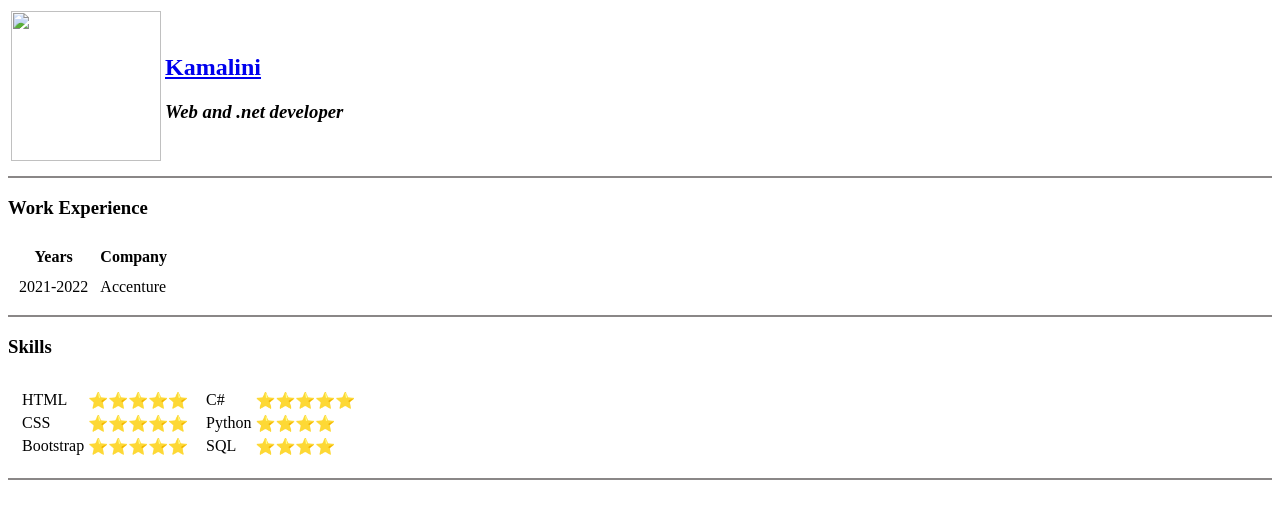
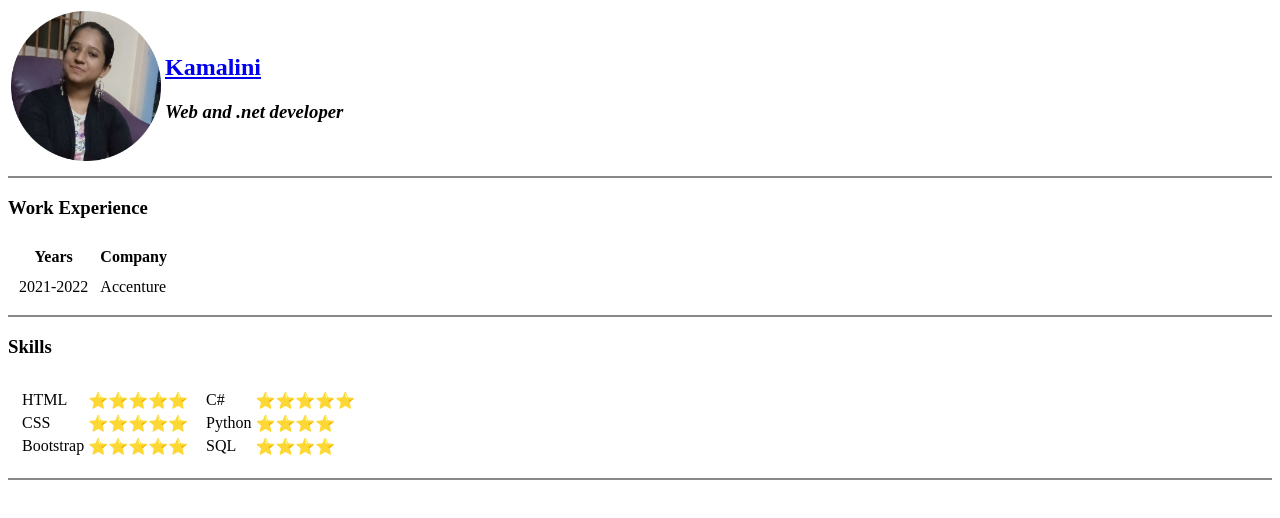
Before and after one commit to kamalini26/CV, a plain HTML site: page index.html in a window 1280 px wide. Drawn offline with Linux system fonts and the light colour scheme.

Commit message:
Updated index.html

```diff
--- a/index.html
+++ b/index.html
@@ -9,7 +9,7 @@
 <body>
     <table>
         <tr>
-            <td><img src="Images/Kamali.png" alt="" width="150" height="150"></td>
+            <td><img src="Kamali.png" alt="" width="150" height="150"></td>
             <td>
                 <h2><a href="https://www.linkedin.com/in/kamalini26/" target="_blank">Kamalini</a></h2>
                 <h3><em>Web and .net developer</em></h3>
```
